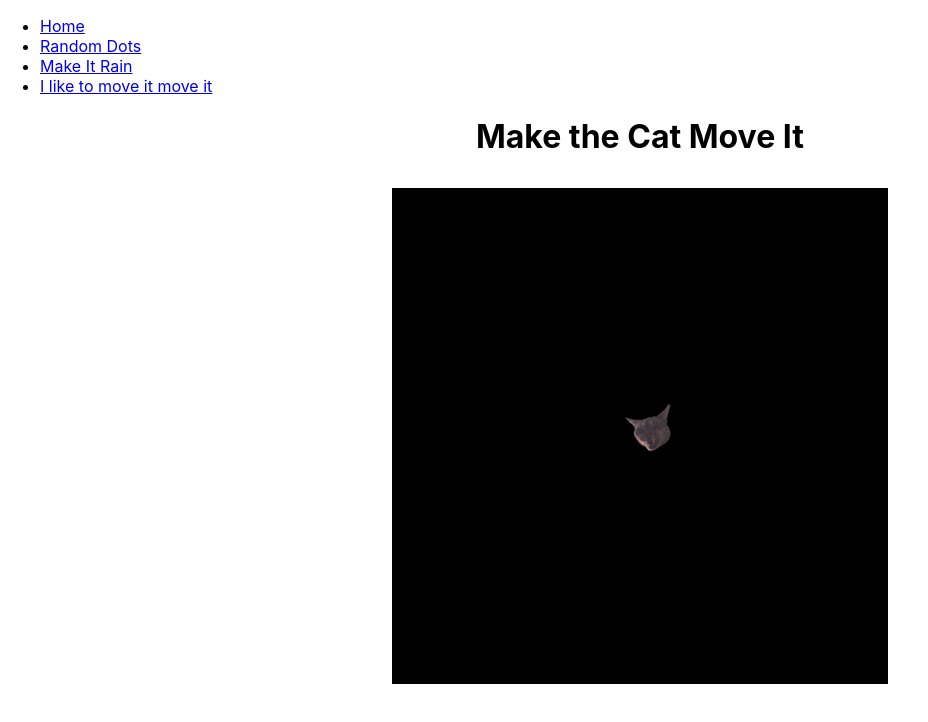
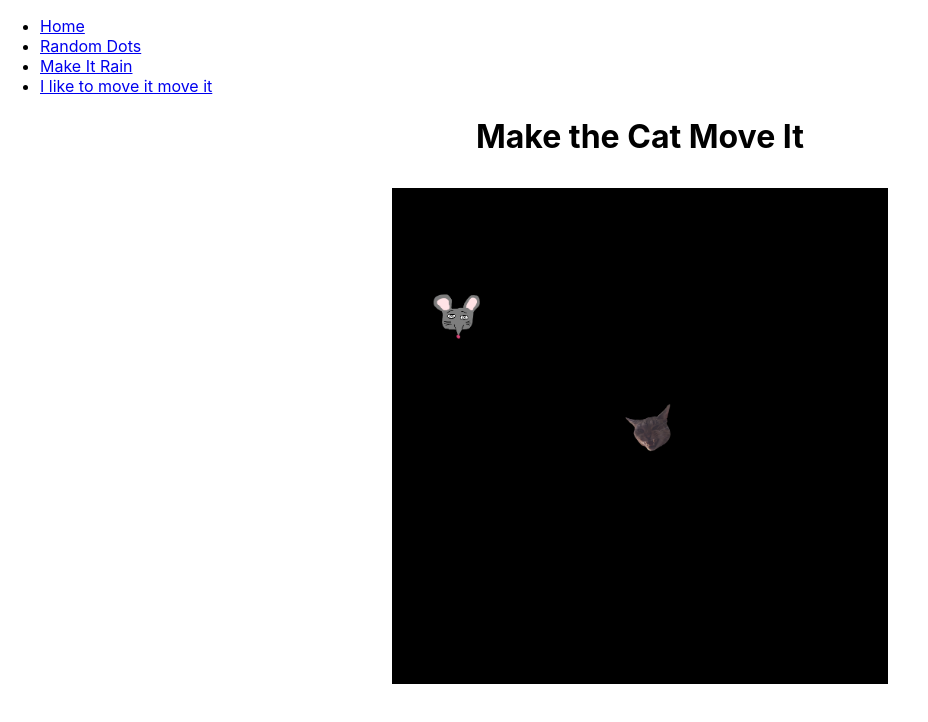
Before and after one commit to breadoliveoilsalt/getMouz, a React (Create React App) app in the folder client/: page /moveit in a window 1280 px wide. Both pictures are taken after a click on the link 640 px from the left and 436 px from the top of the page. Shown: the top 722 px of the page, without its empty margins (0-928 px from the left). Built offline with nearby package versions, Linux system fonts and the light colour scheme.

Commit message:
IMP - MOUSE IMAGE NOW RENDERS IN RANDOM SPOT
TO DO

- make the cat's starting position lower.
-  Make the mouse's starting
position higher.

- Add logic so game over if the positions match

- Work on my thoughts about decreasing 'dispatch' calls in rainComponent

```diff
--- a/client/src/components_container/gameStartedContainer.js
+++ b/client/src/components_container/gameStartedContainer.js
@@ -3,6 +3,7 @@ import { connect } from 'react-redux'
 
 import { updateCatPosition, setMousePosition } from '../actions/moveItActions'
 import catImage from '../images/cat-small.png'
+import mouseImage from '../images/mouse.png'
 
 class GameStartedContainer extends Component {
 
@@ -26,7 +27,6 @@ class GameStartedContainer extends Component {
 
   moveCat = (e) => {
     e.preventDefault()
-    console.log("key", e.keyCode)
 
     // moving up:
     if (e.keyCode === 38 && this.props.catPosition.bottom < 27) {
@@ -63,15 +63,34 @@ class GameStartedContainer extends Component {
 
     // put if mouse logic here
     const catPositionStyle = {
+      display: `inline-block`,
+      position: `absolute`,
       bottom: `${this.props.catPosition.bottom}em`,
       left: `${this.props.catPosition.left}em`,
       hight: `3em`,
       width: `3em`
     }
 
+    let mouse = null
+
+    if (this.props.mousePosition) {
+
+      const mousePositionStyle = {
+        display: `inline-block`,
+        position: `absolute`,
+        bottom: `${this.props.mousePosition.bottom}em`,
+        left: `${this.props.mousePosition.left}em`,
+        hight: `3em`,
+        width: `3em`
+      }
+
+      mouse = <img id={"mouse-game-image"} src={mouseImage} style={mousePositionStyle}/>
+    }
+
     return (
       <div ref={d => (this._gameContainer = d)} className="container" onKeyDown={this.moveCat} tabIndex="0">
         <img id={"cat-game-image"} src={catImage} style={catPositionStyle}/>
+        { mouse }
       </div>
     )
 
--- a/client/src/parentCSS.css
+++ b/client/src/parentCSS.css
@@ -21,8 +21,8 @@
 }
 
 #cat-game-image {
-  display: inline-block;
-  position: absolute;
+  /* display: inline-block;
+  position: absolute; */
   /* bottom: 14em; */
   /* left: 14em; */
   /* height: 3em; */
--- a/client/src/reducers/moveItReducer.js
+++ b/client/src/reducers/moveItReducer.js
@@ -1,7 +1,7 @@
 function moveItReducer(state = {
   gameStarted: false,
   catPosition: {left: 14, bottom: 14},
-  mousePosition: { }
+  mousePosition: null
   }, action) {
   switch (action.type) {
     case 'START_GAME':
```
